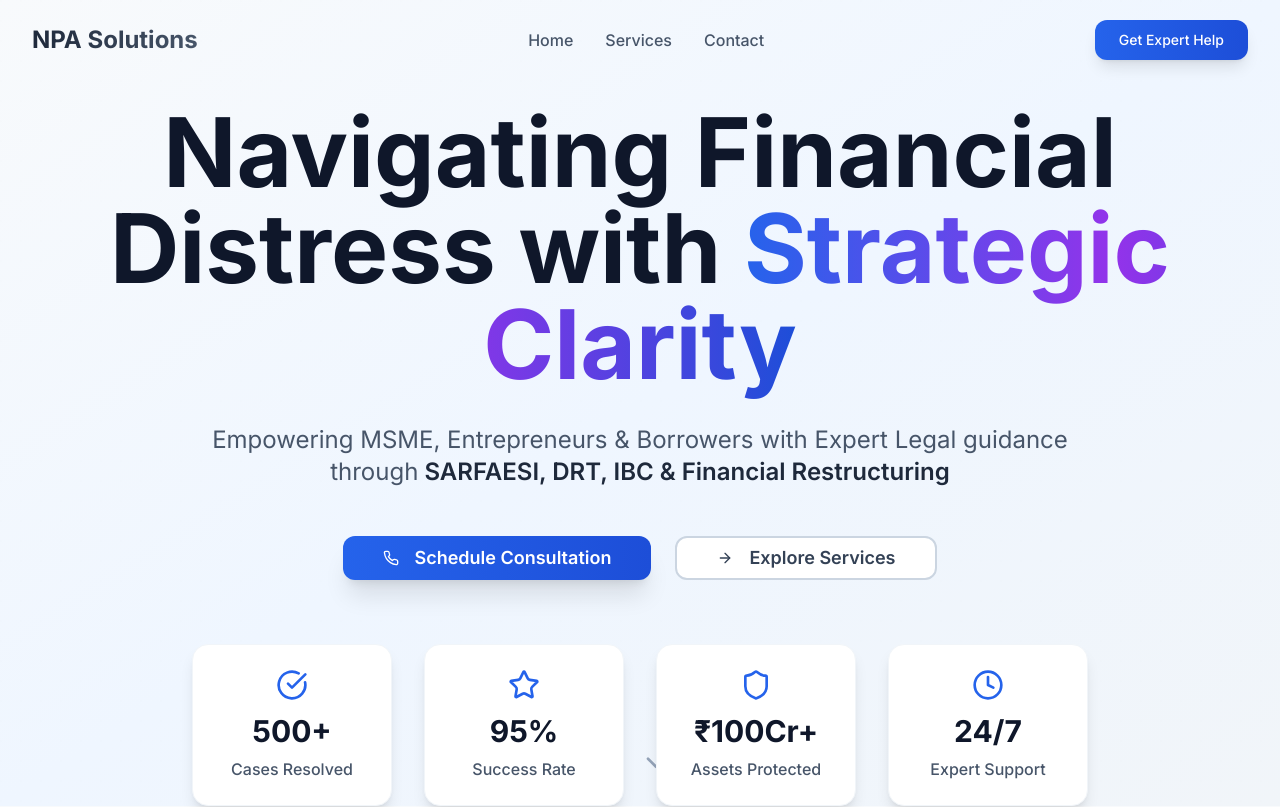
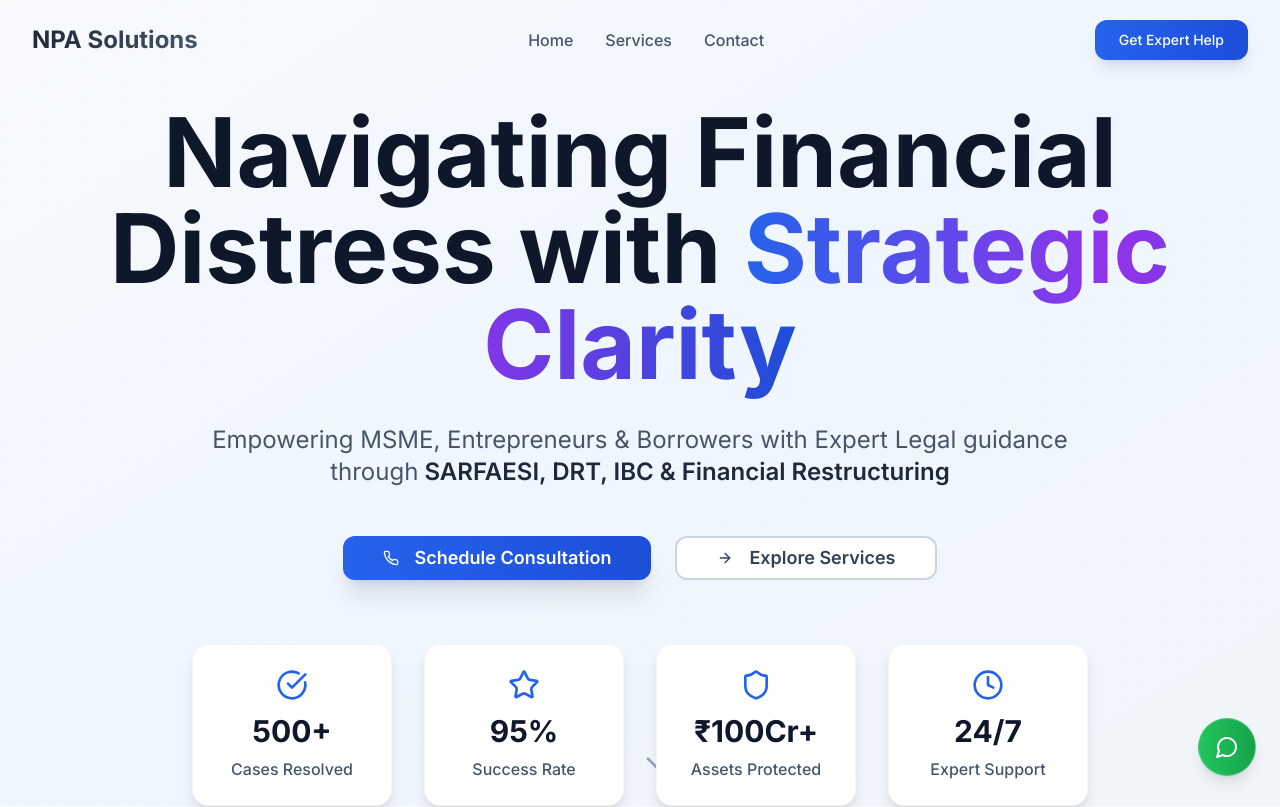
Before and after one commit to NPASolutions/npa-solutions, a React (Vite) app: page / in a window 1280 px wide. Shown: the top 807 px of the page. Built offline with nearby package versions, Linux system fonts and the light colour scheme.

Commit message:
Add floating WhatsApp icon
Added a floating WhatsApp icon to the bottom right corner of the website. The icon will remain visible on all pages, adhering to the existing design language.

```diff
--- a/src/App.tsx
+++ b/src/App.tsx
@@ -3,6 +3,7 @@ import { Toaster as Sonner } from "@/components/ui/sonner";
 import { TooltipProvider } from "@/components/ui/tooltip";
 import { QueryClient, QueryClientProvider } from "@tanstack/react-query";
 import { BrowserRouter, Routes, Route } from "react-router-dom";
+import { MessageCircle } from "lucide-react";
 import Index from "./pages/Index";
 import Services from "./pages/Services";
 import Contact from "./pages/Contact";
@@ -27,6 +28,21 @@ const App = () => (
           {/* ADD ALL CUSTOM ROUTES ABOVE THE CATCH-ALL "*" ROUTE */}
           <Route path="*" element={<NotFound />} />
         </Routes>
+
+        {/* Floating WhatsApp Button */}
+        <a
+          href="https://wa.me/1234567890"
+          target="_blank"
+          rel="noopener noreferrer"
+          className="fixed bottom-6 right-6 z-50 group"
+        >
+          <div className="bg-gradient-to-r from-green-500 to-green-600 p-4 rounded-full shadow-lg hover:shadow-xl transform hover:scale-110 transition-all duration-300 border border-white/20">
+            <MessageCircle className="w-6 h-6 text-white" />
+          </div>
+          <div className="absolute -top-12 right-0 bg-slate-800 text-white px-3 py-1 rounded-lg text-sm opacity-0 group-hover:opacity-100 transition-opacity duration-300 whitespace-nowrap">
+            Chat with us on WhatsApp
+          </div>
+        </a>
       </BrowserRouter>
     </TooltipProvider>
   </QueryClientProvider>
```
